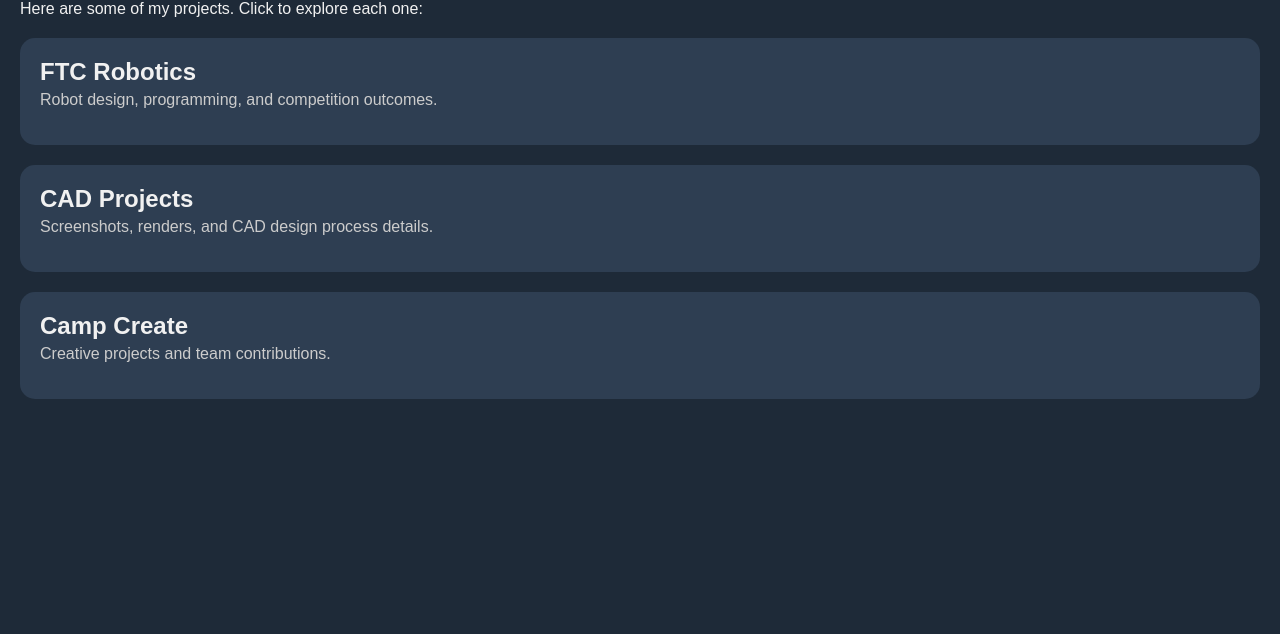
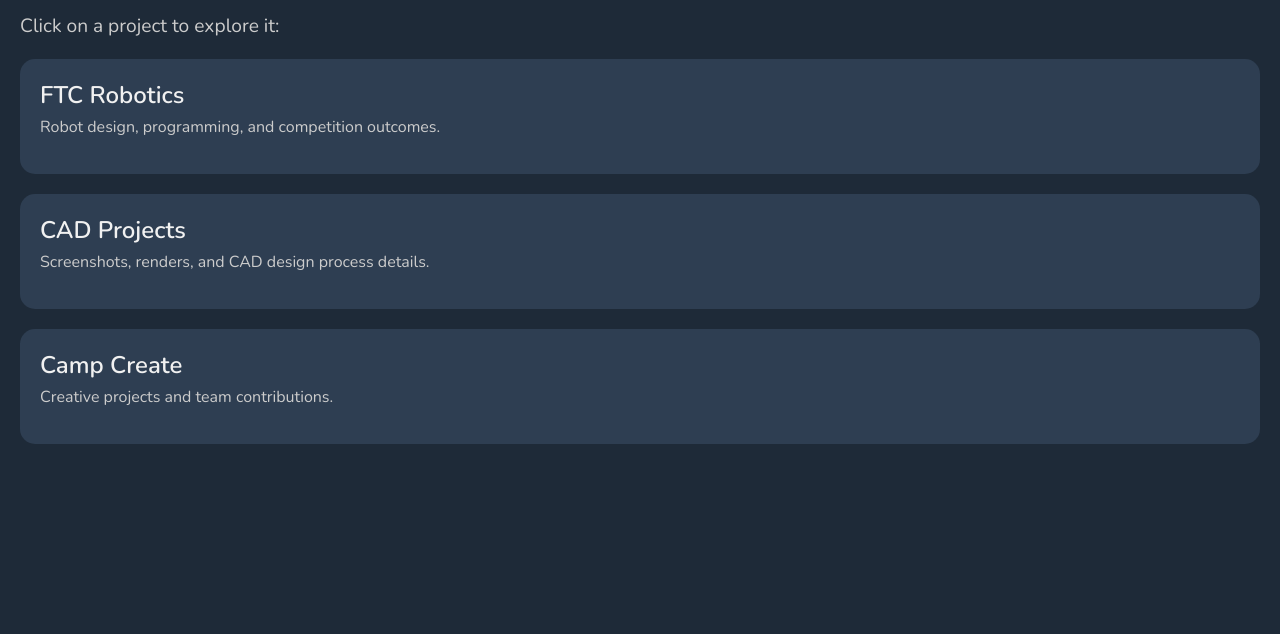
Before and after one commit to DavidShierman/davidshierman.github.io, a plain HTML site: page projects.html in a window 1280 px wide. Shown: the part 166-800 px from the top of the page. Drawn offline with nearby package versions, Linux system fonts and the light colour scheme.

Commit message:
Update projects.html

```diff
--- a/projects.html
+++ b/projects.html
@@ -5,20 +5,25 @@
   <meta name="viewport" content="width=device-width, initial-scale=1.0">
   <title>David Shierman - Projects</title>
   <link rel="stylesheet" href="assets/css/style.css">
+  <link href="https://fonts.googleapis.com/css2?family=Nunito:wght@400;600;700&display=swap" rel="stylesheet">
 </head>
 <body>
 
+  <!-- Navigation Bar -->
   <nav>
     <a href="index.html">Home</a>
     <a href="about.html">About</a>
     <a href="projects.html">Projects</a>
     <a href="contact.html">Contact</a>
   </nav>
+
   <hr>
 
+  <!-- Page Heading -->
   <h1>Projects</h1>
-  <p>Here are some of my projects. Click to explore each one:</p>
+  <p class="subtext">Click on a project to explore it:</p>
 
+  <!-- Project Cards -->
   <div class="project-list">
     <div class="project-card">
       <a href="ftc.html">FTC Robotics</a>
```
